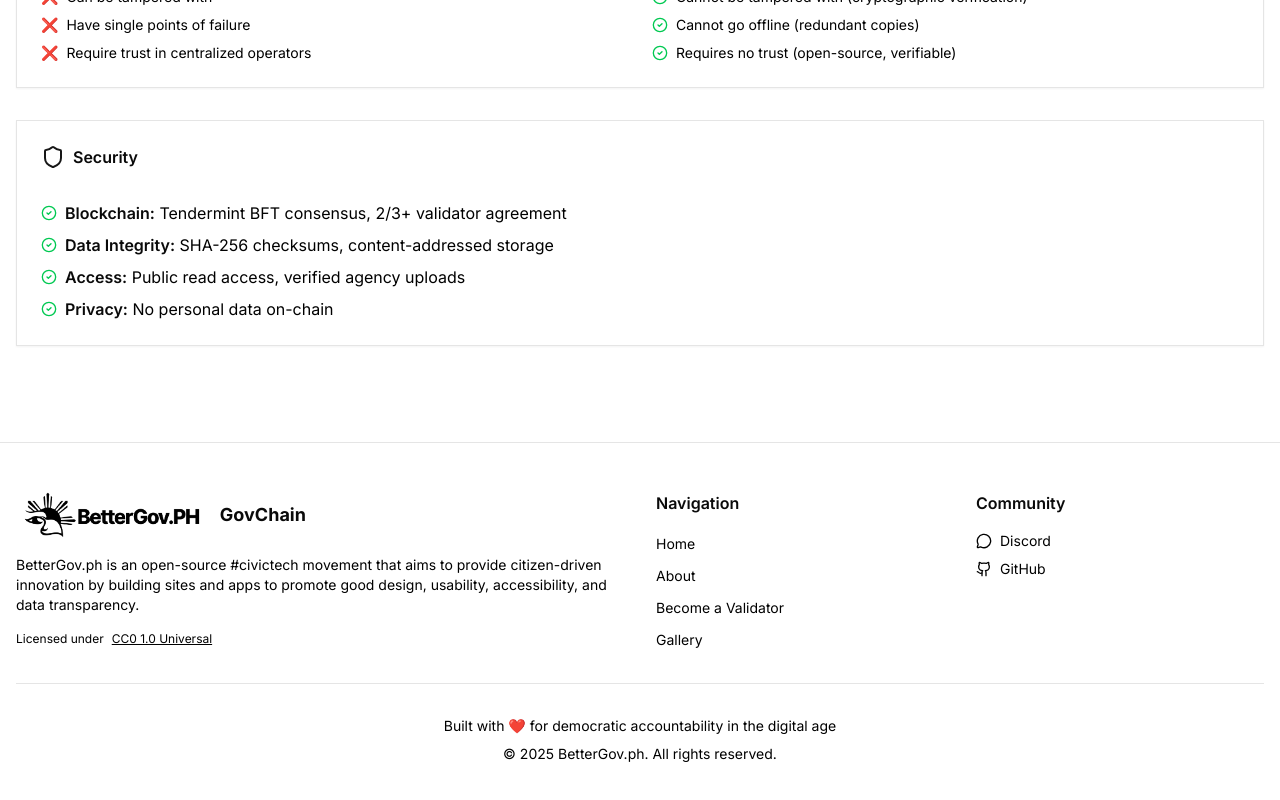
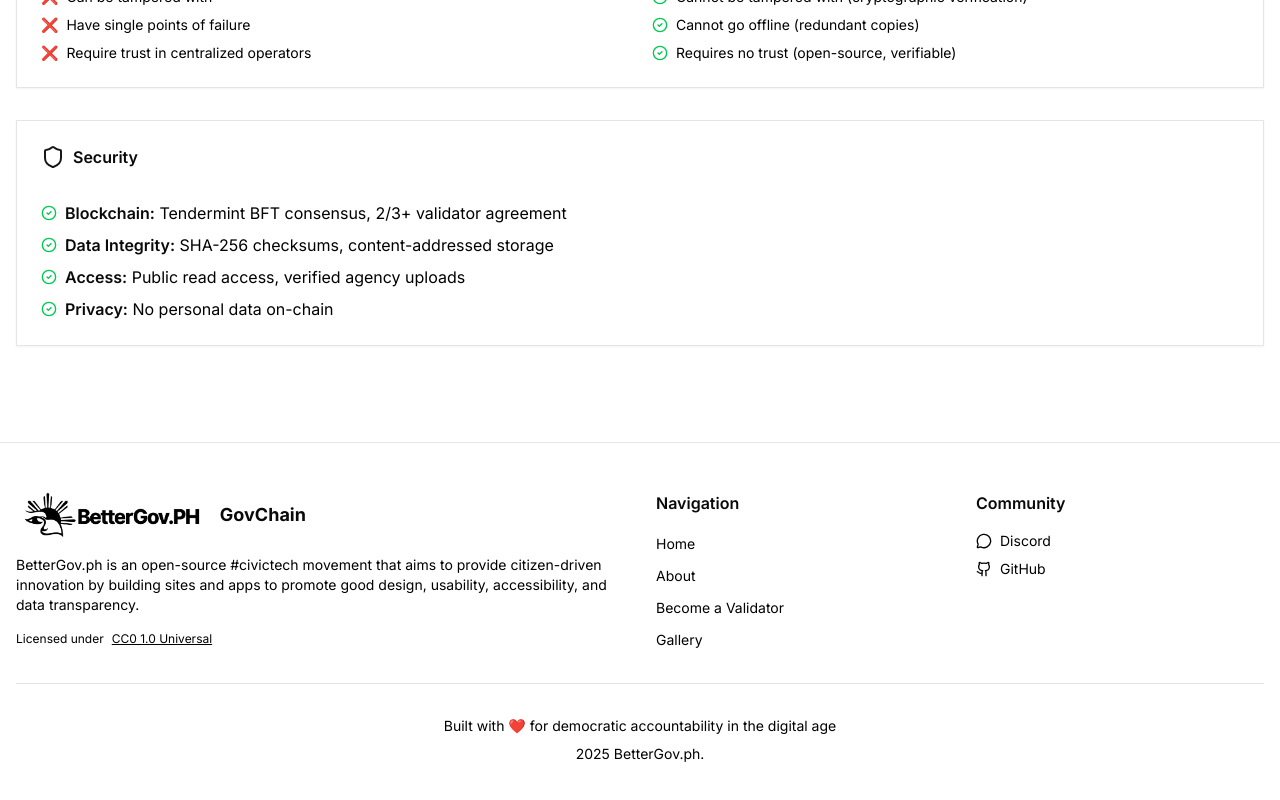
Before and after one commit to bettergovph/govchain, a Next.js app in the folder web/: page /about in a window 1280 px wide. Shown: the part 2320-3120 px from the top of the page. Built offline with nearby package versions, Linux system fonts and the light colour scheme.

Commit message:
chore: update site title and simplify footer copyright text

```diff
--- a/web/src/app/layout.tsx
+++ b/web/src/app/layout.tsx
@@ -10,7 +10,7 @@ const inter = Inter({
 });
 
 export const metadata: Metadata = {
-  title: "GovChain - Decentralized Government Transparency Platform",
+  title: "GovChain by BetterGov - Decentralized Government Transparency Platform",
   description: "A tokenless, public good blockchain for government data transparency and accountability.",
 };
 
--- a/web/src/components/Footer.tsx
+++ b/web/src/components/Footer.tsx
@@ -89,7 +89,7 @@ export default function Footer() {
         {/* Bottom Bar */}
         <div className="mt-8 pt-8 border-t border-border text-center text-sm text-muted-foreground">
           <p>Built with ❤️ for democratic accountability in the digital age</p>
-          <p className="mt-2">© {new Date().getFullYear()} BetterGov.ph. All rights reserved.</p>
+          <p className="mt-2">{new Date().getFullYear()} BetterGov.ph.</p>
         </div>
       </div>
     </footer>
```
